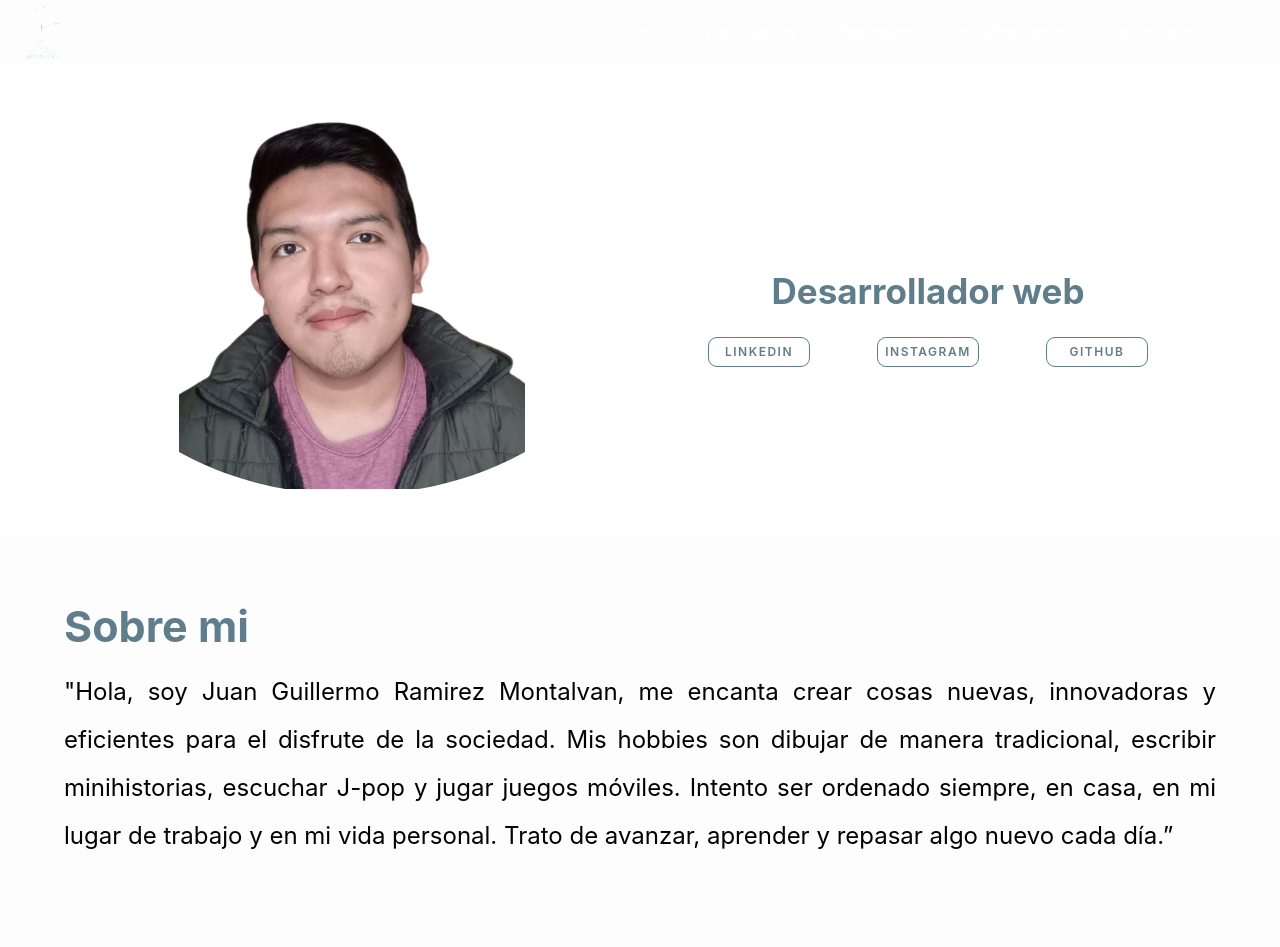
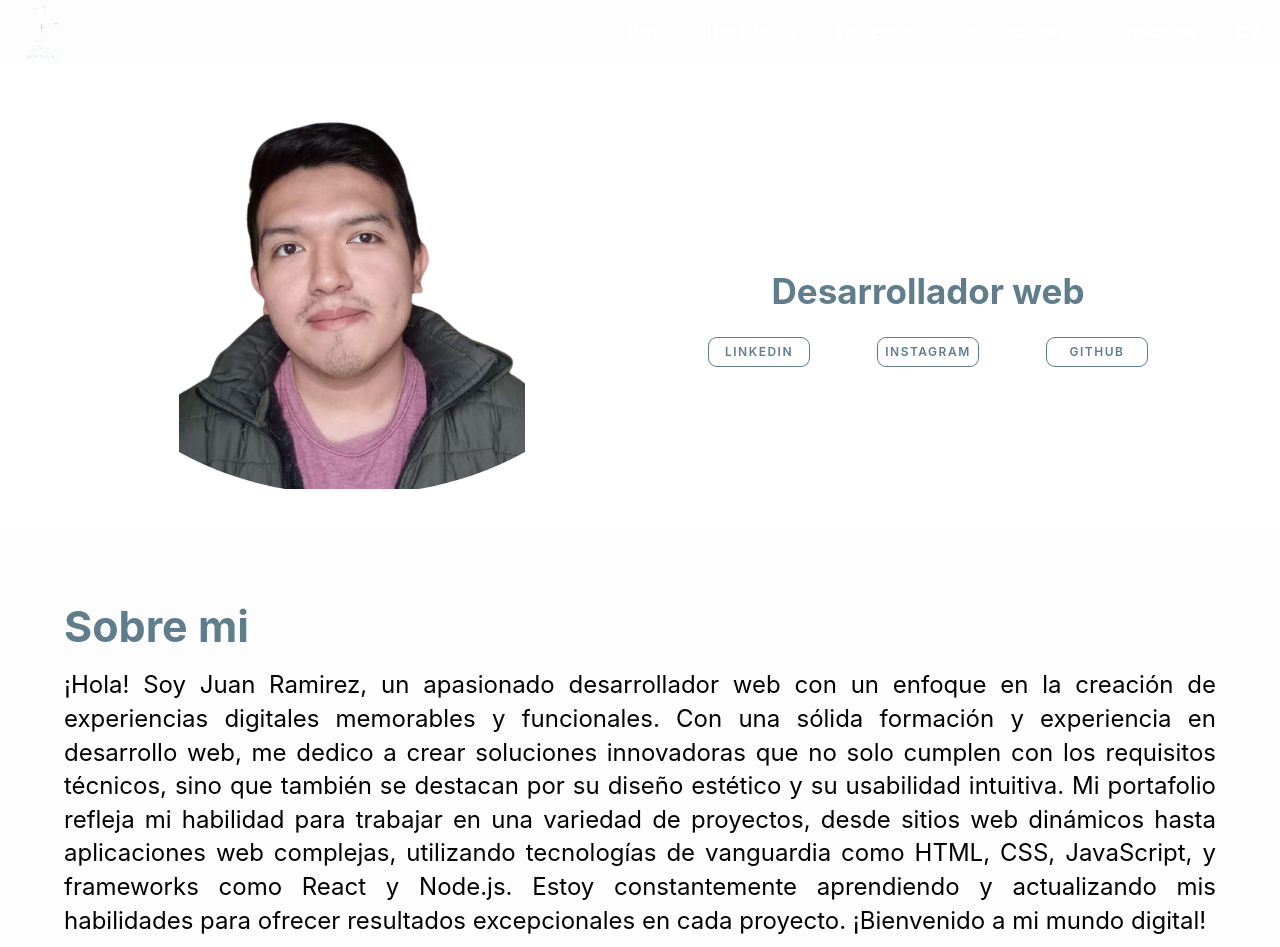
Before and after one commit to juanRCoder/updating-portfolio, a React (Vite) app: page / in a window 1280 px wide. Shown: the top 947 px of the page. Built offline with nearby package versions, Linux system fonts and the light colour scheme.

Commit message:
feat: new colors

```diff
--- a/src/components/Contactame.tsx
+++ b/src/components/Contactame.tsx
@@ -1,4 +1,4 @@
-import { FaWhatsapp, FaXTwitter } from "react-icons/fa6";
+import { FaXTwitter } from "react-icons/fa6";
 import { CgMail } from "react-icons/cg";
 import { FaInstagram, FaLinkedin } from "react-icons/fa";
 import "../styles/contactame.scss";
@@ -16,22 +16,18 @@ function Contactame() {
       <div className="boxContact">
         <a href="mailto:guillecarck@gmail.com">
           <CgMail className="iconContact" />
-          <p>Gmail</p>
         </a>
 
         <a href="https://www.instagram.com/juanrcoder/">
           <FaInstagram className="iconContact" />
-          <p>Instagram</p>
         </a>
 
         <a href="https://www.linkedin.com/in/juan-ramirez-490b84271/">
           <FaLinkedin className="iconContact" />
-          <p>Linkedin</p>
         </a>
 
         <a href="https://twitter.com/Yuan22Rm">
           <FaXTwitter className="iconContact" />
-          <p>Twitter</p>
         </a>
       </div>
     </section>
--- a/src/components/Inicio.tsx
+++ b/src/components/Inicio.tsx
@@ -12,21 +12,42 @@ function Inicio() {
           <h1>Juan Ramirez</h1>
           <h3>Desarrollador web</h3>
           <div className="contact">
-            <li><a href="https://www.linkedin.com/in/juan-ramirez-490b84271/" target="_BLANK">LinkedIn</a></li>
-            <li><a href="https://www.instagram.com/juanrcoder/" target="_BLANK">Instagram</a></li>
-            <li><a href="https://github.com/juanRCoder" target="_BLANK">Github</a></li>
+            <li>
+              <a
+                href="https://www.linkedin.com/in/juan-ramirez-490b84271/"
+                target="_BLANK"
+              >
+                LinkedIn
+              </a>
+            </li>
+            <li>
+              <a href="https://www.instagram.com/juanrcoder/" target="_BLANK">
+                Instagram
+              </a>
+            </li>
+            <li>
+              <a href="https://github.com/juanRCoder" target="_BLANK">
+                Github
+              </a>
+            </li>
           </div>
         </div>
       </div>
       <div className="containerPerfil_Info">
         <h2>Sobre mi</h2>
         <p>
-          "Hola, soy Juan Guillermo Ramirez Montalvan, me encanta crear cosas
-          nuevas, innovadoras y eficientes para el disfrute de la sociedad. Mis
-          hobbies son dibujar de manera tradicional, escribir minihistorias,
-          escuchar J-pop y jugar juegos móviles. Intento ser ordenado siempre,
-          en casa, en mi lugar de trabajo y en mi vida personal. Trato de
-          avanzar, aprender y repasar algo nuevo cada día.”
+          ¡Hola! Soy Juan Ramirez, un apasionado desarrollador web con un
+          enfoque en la creación de experiencias digitales memorables y
+          funcionales. Con una sólida formación y experiencia en desarrollo web,
+          me dedico a crear soluciones innovadoras que no solo cumplen con los
+          requisitos técnicos, sino que también se destacan por su diseño
+          estético y su usabilidad intuitiva. Mi portafolio refleja mi habilidad
+          para trabajar en una variedad de proyectos, desde sitios web dinámicos
+          hasta aplicaciones web complejas, utilizando tecnologías de vanguardia
+          como HTML, CSS, JavaScript, y frameworks como React y Node.js. Estoy
+          constantemente aprendiendo y actualizando mis habilidades para ofrecer
+          resultados excepcionales en cada proyecto. ¡Bienvenido a mi mundo
+          digital!
         </p>
       </div>
     </section>
--- a/src/styles/contactame.scss
+++ b/src/styles/contactame.scss
@@ -61,9 +61,6 @@
           filter: drop-shadow(0px 0px 30px #607D8B);
         }
       }
-      > p {
-        margin: -10px 0px 0px;
-      }
     }
   }
 }
--- a/src/styles/footer.scss
+++ b/src/styles/footer.scss
@@ -3,8 +3,6 @@
   position: relative;
   bottom: 0;
   width: 100%;
-  border-top-left-radius: 15px;
-  border-top-right-radius: 15px;
   backdrop-filter: blur(10px);
 
   > p {
--- a/src/styles/inicio.scss
+++ b/src/styles/inicio.scss
@@ -113,7 +113,7 @@ section {
       text-align: justify;
       margin: 0 auto 0;
       font-size: x-large;
-      line-height: 2;
+      line-height: 1.4;
       padding: 0 5% 25px 5%;
     }
   }
```
